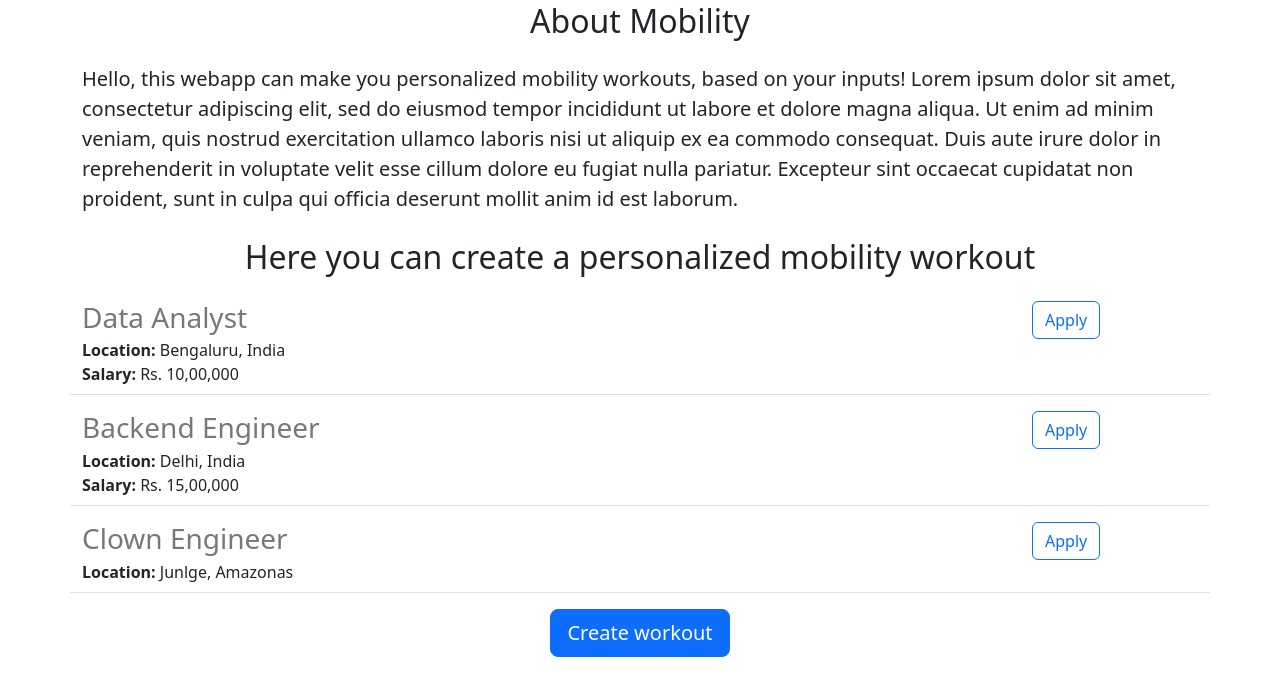
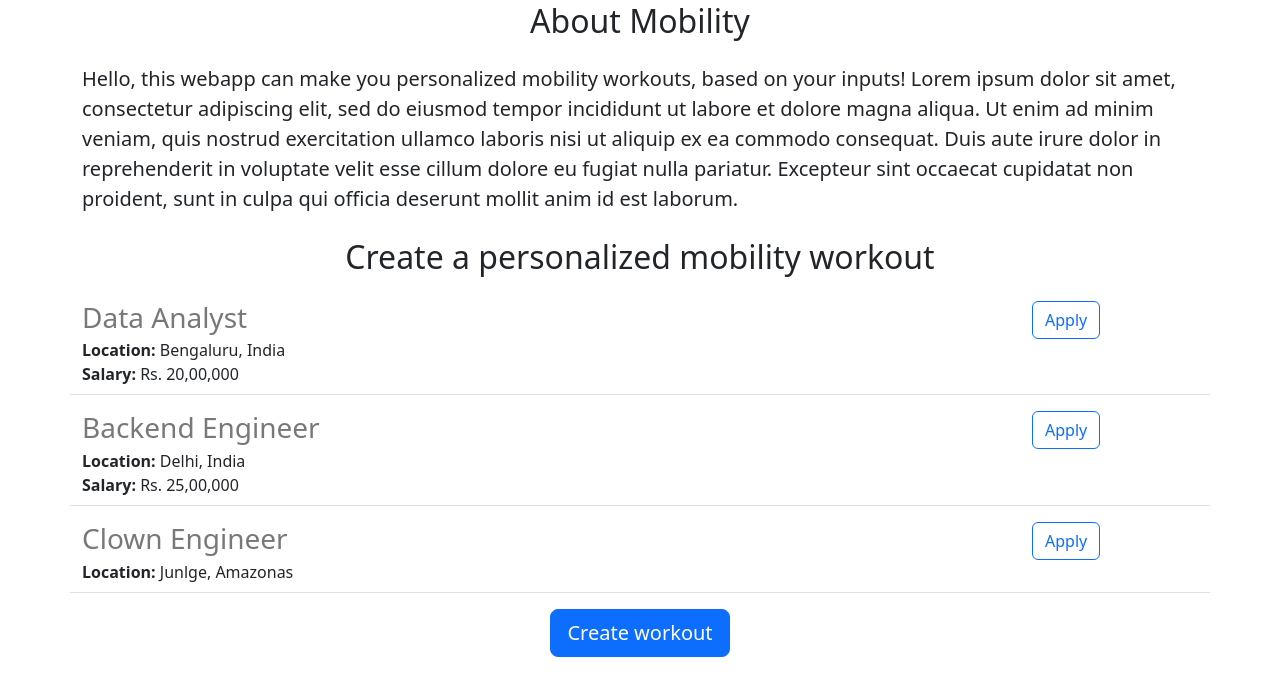
Before and after one commit to solareklips/mobility_site, a Flask app: page / in a window 1280 px wide. Shown: the part 438-1121 px from the top of the page. Run offline with Flask 3, Linux system fonts and the light colour scheme.

Commit message:
Made some text changes

```diff
--- a/app.py
+++ b/app.py
@@ -7,13 +7,13 @@ JOBS = [
     'id' : 1,
     'title' : 'Data Analyst',
     'location' : 'Bengaluru, India',
-    'salary' : 'Rs. 10,00,000'
+    'salary' : 'Rs. 20,00,000'
   },
   {
     'id' : 2,
     'title' : 'Backend Engineer',
     'location' : 'Delhi, India',
-    'salary' : 'Rs. 15,00,000'
+    'salary' : 'Rs. 25,00,000'
   },
   {
     'id' : 3,
--- a/templates/home.html
+++ b/templates/home.html
@@ -21,7 +21,7 @@
       <p class="lead">
   Hello, this webapp can make you personalized mobility workouts, based on your inputs! Lorem ipsum dolor sit amet, consectetur adipiscing elit, sed do eiusmod tempor incididunt ut labore et dolore magna aliqua. Ut enim ad minim veniam, quis nostrud exercitation ullamco laboris nisi ut aliquip ex ea commodo consequat. Duis aute irure dolor in reprehenderit in voluptate velit esse cillum dolore eu fugiat nulla pariatur. Excepteur sint occaecat cupidatat non proident, sunt in culpa qui officia deserunt mollit anim id est laborum.
       </p>
-      <h2 class="text-center mt-4 mb-4">Here you can create a personalized mobility workout</h2>
+      <h2 class="text-center mt-4 mb-4">Create a personalized mobility workout</h2>
       <div>
         {% for job in jobs %}
           {% include 'jobitem.html'%}
```
